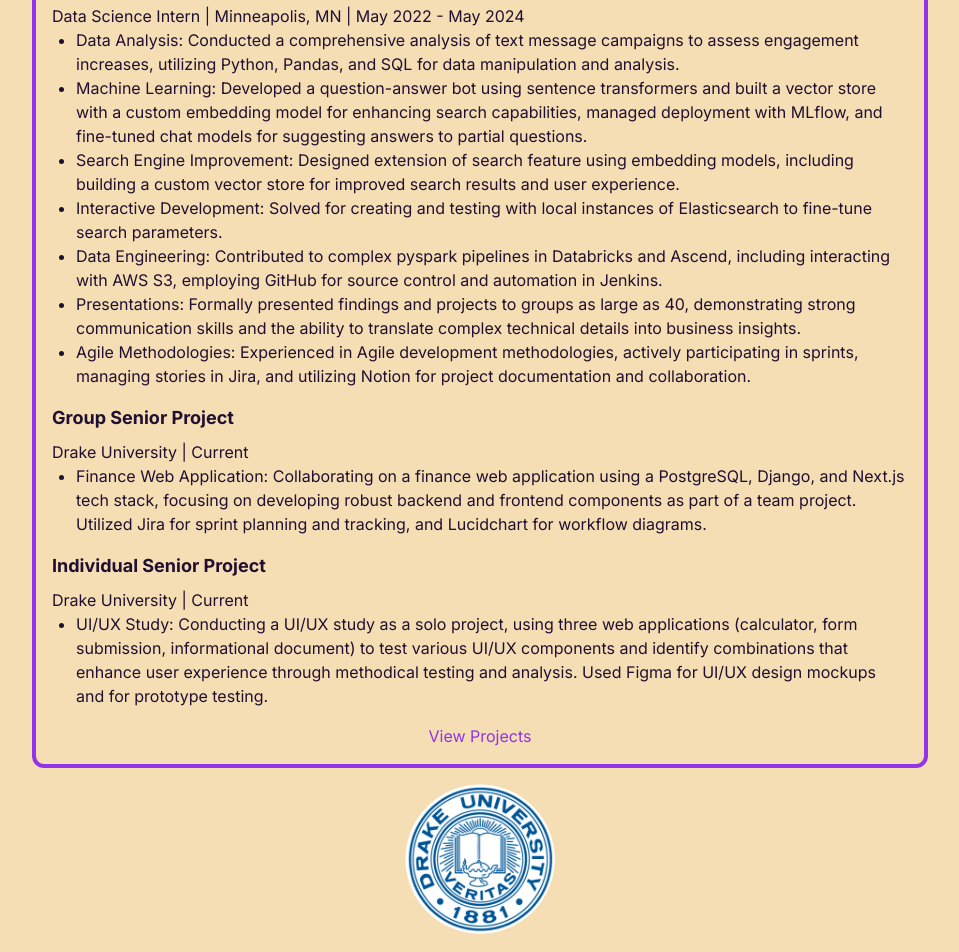
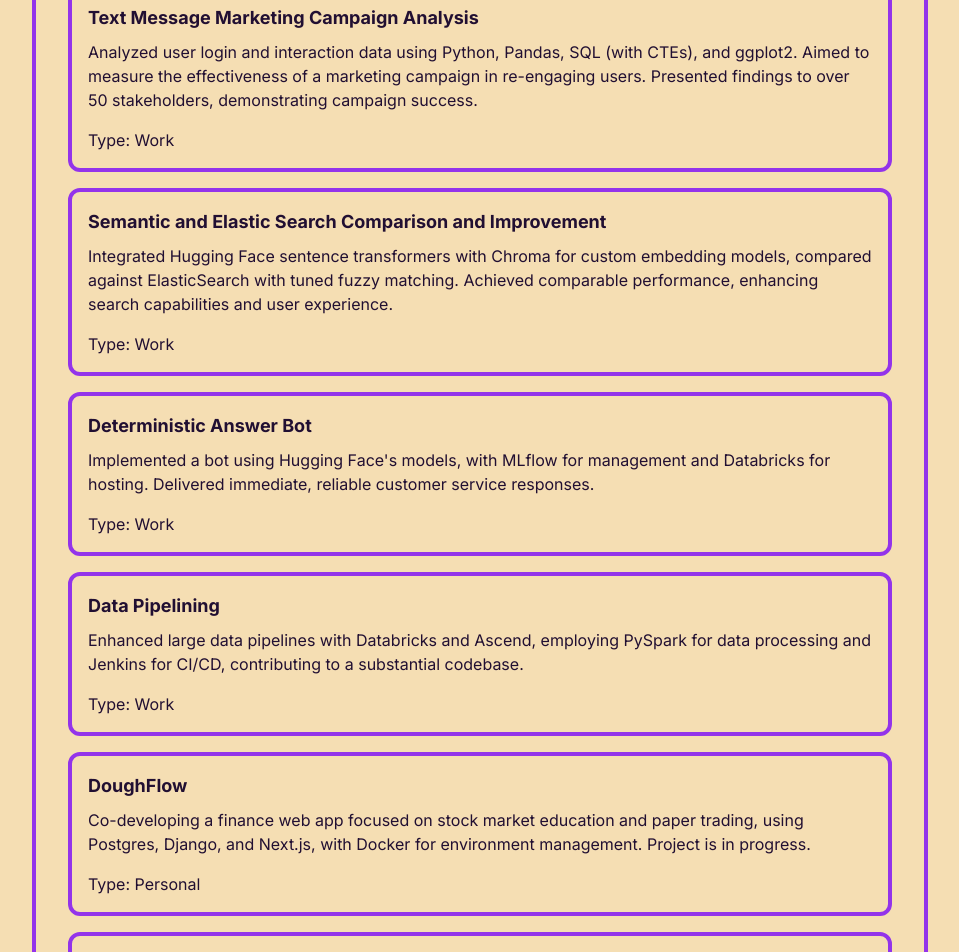
Before and after one commit to EthanRohman93/portfolio, a Next.js app: page / in a window 1280 px wide. Shown: the part 700-1652 px from the top of the page, without its empty margins (160-1119 px from the left). Built offline with nearby package versions, Linux system fonts and the light colour scheme.

Commit message:
projects updated

```diff
--- a/app/components/ProjectSection.tsx
+++ b/app/components/ProjectSection.tsx
@@ -1,48 +1,66 @@
 import React from 'react';
 import Link from 'next/link';
 
+// Define projects data
+const projects = [
+  {
+    title: "Text Message Marketing Campaign Analysis",
+    description: "Analyzed user login and interaction data using Python, Pandas, SQL (with CTEs), and ggplot2. Aimed to measure the effectiveness of a marketing campaign in re-engaging users. Presented findings to over 50 stakeholders, demonstrating campaign success.",
+    type: "work"
+  },
+  {
+    title: "Semantic and Elastic Search Comparison and Improvement",
+    description: "Integrated Hugging Face sentence transformers with Chroma for custom embedding models, compared against ElasticSearch with tuned fuzzy matching. Achieved comparable performance, enhancing search capabilities and user experience.",
+    type: "work"
+  },
+  {
+    title: "Deterministic Answer Bot",
+    description: "Implemented a bot using Hugging Face's models, with MLflow for management and Databricks for hosting. Delivered immediate, reliable customer service responses.",
+    type: "work"
+  },
+  {
+    title: "Data Pipelining",
+    description: "Enhanced large data pipelines with Databricks and Ascend, employing PySpark for data processing and Jenkins for CI/CD, contributing to a substantial codebase.",
+    type: "work"
+  },
+  {
+    title: "DoughFlow",
+    description: "Co-developing a finance web app focused on stock market education and paper trading, using Postgres, Django, and Next.js, with Docker for environment management. Project is in progress.",
+    type: "personal"
+  },
+  {
+    title: "UI/UX Honors Thesis Research Study",
+    description: "Exploring innovative UI/UX methods for web content presentation, utilizing Next.js, Django, and NGINX. Employs data analysis with Pandas and Python to improve web design practices. Currently ongoing.",
+    type: "personal"
+  },
+  {
+    title: "This Portfolio Website",
+    description: "Developed with Next.js and NGINX on an EC2 instance, using Docker for service management. Showcases secure and efficient static site generation and hosting.",
+    type: "personal"
+  }
+];
+
 const ProjectsSection = () => {
   return (
-    <div className="mx-auto max-w-4xl p-4 rounded-xl border-4 border-purple-600">
+    <div className="mx-auto max-w-4xl p-4 rounded-xl border-4 border-purple-600 my-4">
       <h2 className="text-xl font-bold mb-4">Projects</h2>
-
-      <div className="mb-4">
-        <h3 className="text-lg font-bold mb-2">UnitedHealth Group (Surest: A UnitedHealth Care Company)</h3>
-        <p>Data Science Intern | Minneapolis, MN | May 2022 - May 2024</p>
-        <ul className="list-disc ml-6">
-          <li>Data Analysis: Conducted a comprehensive analysis of text message campaigns to assess engagement increases, utilizing Python, Pandas, and SQL for data manipulation and analysis.</li>
-          <li>Machine Learning: Developed a question-answer bot using sentence transformers and built a vector store with a custom embedding model for enhancing search capabilities, managed deployment with MLflow, and fine-tuned chat models for suggesting answers to partial questions.</li>
-          <li>Search Engine Improvement: Designed extension of search feature using embedding models, including building a custom vector store for improved search results and user experience.</li>
-          <li>Interactive Development: Solved for creating and testing with local instances of Elasticsearch to fine-tune search parameters.</li>
-          <li>Data Engineering: Contributed to complex pyspark pipelines in Databricks and Ascend, including interacting with AWS S3, employing GitHub for source control and automation in Jenkins.</li>
-          <li>Presentations: Formally presented findings and projects to groups as large as 40, demonstrating strong communication skills and the ability to translate complex technical details into business insights.</li>
-          <li>Agile Methodologies: Experienced in Agile development methodologies, actively participating in sprints, managing stories in Jira, and utilizing Notion for project documentation and collaboration.</li>
-        </ul>
-      </div>
-
-      <div className="mb-4">
-        <h3 className="text-lg font-bold mb-2">Group Senior Project</h3>
-        <p>Drake University | Current</p>
-        <ul className="list-disc ml-6">
-          <li>Finance Web Application: Collaborating on a finance web application using a PostgreSQL, Django, and Next.js tech stack, focusing on developing robust backend and frontend components as part of a team project. Utilized Jira for sprint planning and tracking, and Lucidchart for workflow diagrams.</li>
-        </ul>
-      </div>
-
-      <div className="mb-4">
-        <h3 className="text-lg font-bold mb-2">Individual Senior Project</h3>
-        <p>Drake University | Current</p>
-        <ul className="list-disc ml-6">
-          <li>UI/UX Study: Conducting a UI/UX study as a solo project, using three web applications (calculator, form submission, informational document) to test various UI/UX components and identify combinations that enhance user experience through methodical testing and analysis. Used Figma for UI/UX design mockups and for prototype testing.</li>
-        </ul>
-      </div>
-
-      <div className="text-center">
-        <Link href="/project" className="text-purple-600 hover:underline">
-            View Projects
+      {projects.map((project, index) => (
+        <div key={index} className="mb-4 p-4 rounded-xl border-4 border-purple-600 mx-4 my-2">
+          <h3 className="text-lg font-bold mb-2">{project.title}</h3>
+          <p className='mb-4'>
+            {project.description}
+          </p>
+          <div className={`flex ${project.type === 'work' ? 'flex-col md:flex-row' : ''} justify-between space-x-0 md:space-x-4 space-y-4 md:space-y-0`}>
+            <p className="flex-1">Type: {project.type.charAt(0).toUpperCase() + project.type.slice(1)}</p>
+          </div>
+        </div>
+      ))}
+      <div className="text-center mt-8">
+        <Link href="/projects" className="text-purple-600 hover:underline">
+          View Project Details
         </Link>
       </div>
-    </div>
-  );
+    </div>  );
 };
 
 export default ProjectsSection;
```
